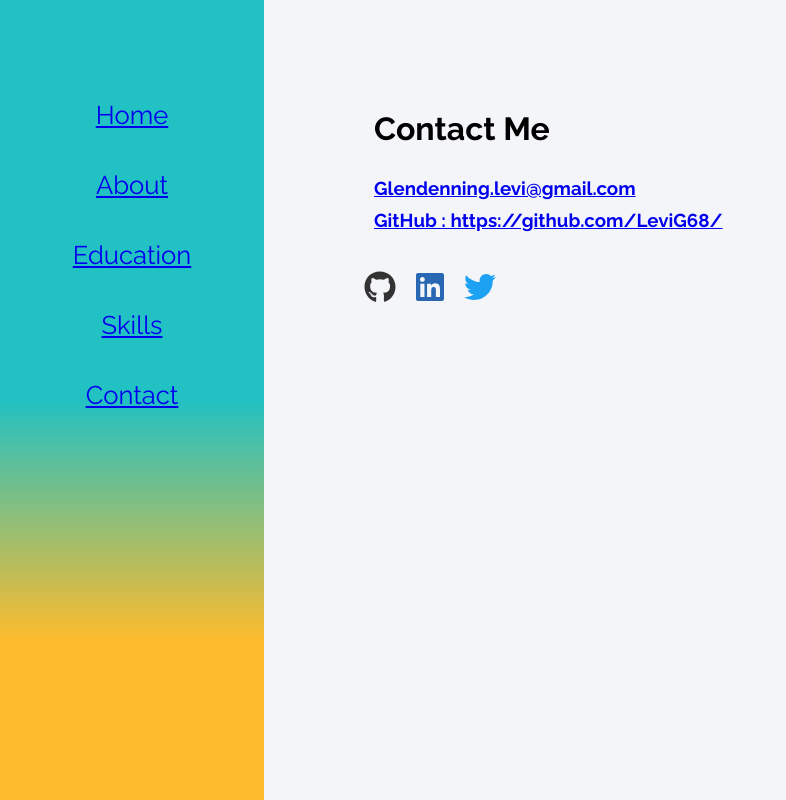
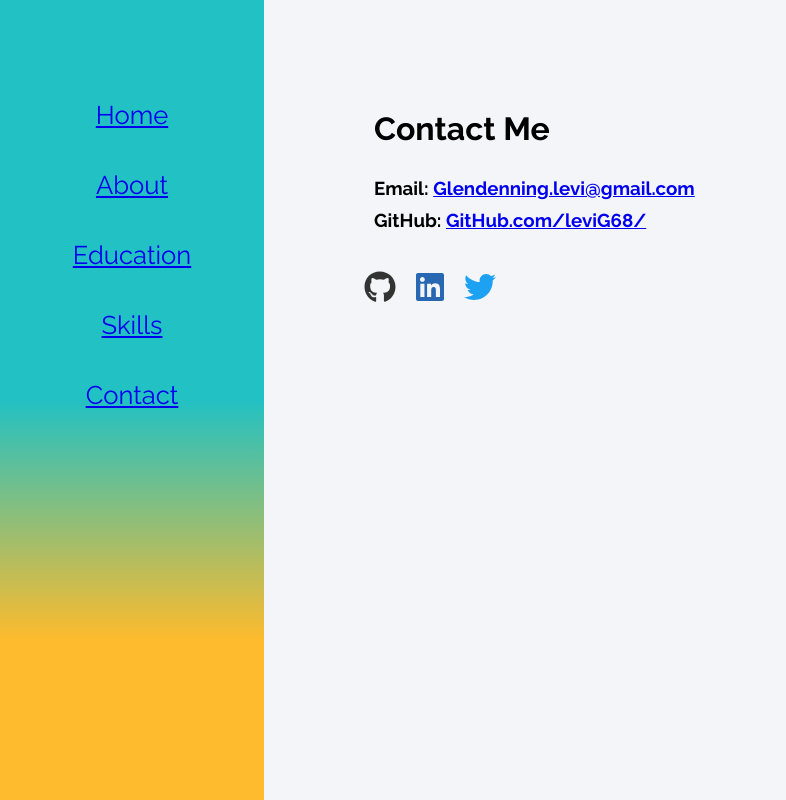
Before and after one commit to LeviG68/react-portfolio, a React (Create React App) app: page /contact in a window 1280 px wide. Shown: the whole page, without its empty margins (0-786 px from the left). Built offline with nearby package versions, Linux system fonts and the light colour scheme.

Commit message:
final with new pro pic

```diff
--- a/src/App.css
+++ b/src/App.css
@@ -23,6 +23,10 @@ body {
   padding: 100px;
   background-color: #f4f5f9;
   flex: var(--condiv-flex);
+}
+
+.condiv skills {
+  font-family: "Merriweather", serif;
 }
 
 nav {
@@ -116,7 +120,7 @@ p {
 
 .github social {
   position: relative;
-    left: 20px;
+  left: 20px;
 }
 
 .linkedin social {
--- a/src/Components/Social.js
+++ b/src/Components/Social.js
@@ -16,7 +16,7 @@ class Social extends Component {
                 </a>
                 <a href="https://www.linkedin.com/in/levi-glendenning/" className="linkedin social"><FontAwesomeIcon icon={faLinkedin} size='2x'/>
                 </a>
-                <a href="@DevopPeachfuzz" className= "twitter social"><FontAwesomeIcon icon={faTwitter} size='2x' />
+                <a href="https://twitter.com/@DevopPeachfuzz" className= "twitter social"><FontAwesomeIcon icon={faTwitter} size='2x' />
                 </a>
 
 
--- a/src/contents/About.js
+++ b/src/contents/About.js
@@ -12,7 +12,7 @@ class About extends Component {
                 <h3>Full Stack Web <u>Developer</u> | UI/UX <u>Designer</u></h3>
                 <br></br>
                 <p>
-                I started my journey in the world of web development in college. Working with HTML and JavaScript, getting a degree in Management and Marketing. Then in 2018 I decided to go back to school and enter into a Full stack Web Development Boot camp learning the <b>MERN</b> stack. Now I like to center my intrests in Web Development, I like to create interactive UI components for better UX and use the latest in front-end web technology to display my creativities. I like working with React, JavaScript, Jquery and CSS to show my creatvities.
+                I started my journey in the world of web development in college. Working with HTML and JavaScript, getting a degree in Management and Marketing. In 2018, I decided to go back to school and enter into a <b>Full stack</b> Web Development Boot camp learning the <b>MERN</b> stack. Now I like to center my interests in Web Development, I like to create interactive UI components for better designs and use the latest in front-end web technology to show my abilities. I enjoy working with React, JavaScript, jQuery and CSS to demonstrate my skills.
                 </p>
             </div>
         )
--- a/src/contents/Contact.js
+++ b/src/contents/Contact.js
@@ -7,8 +7,8 @@ class Contact extends Component {
         return (
             <div className= "condiv">
             <h1 className= "subtopic"> Contact Me </h1>
-            <h3><a href= "mailto:Glendenning.levi@gmail.com">Glendenning.levi@gmail.com</a> </h3>
-            <h3><a href="https://github.com/LeviG68/"> GitHub : https://github.com/LeviG68/ </a> </h3>
+            <h3>Email: <a href= "mailto:Glendenning.levi@gmail.com">Glendenning.levi@gmail.com</a> </h3>
+            <h3>GitHub: <a href="https://github.com/LeviG68/">GitHub.com/leviG68/</a></h3>
             <Social />
 
             </div>
--- a/src/contents/Home.js
+++ b/src/contents/Home.js
@@ -1,6 +1,6 @@
 import React, { Component } from 'react';
 import ReactTypingEffect from 'react-typing-effect';
-import image from '../images/proPic4.jpg';
+import image from '../images/IMG_3552.jpg';
 import Social from '../Components/Social';
 
 
--- a/src/contents/Skills.js
+++ b/src/contents/Skills.js
@@ -21,7 +21,7 @@ render() {
 
         <ul>
         {this.state.myskills.map((value)=>{
-            return <il>{value}</il>
+            return <il><b>{value}</b></il>
         })}
         </ul>
 
```
Also changed, not shown: src/images/IMG_3552.jpg (added).
